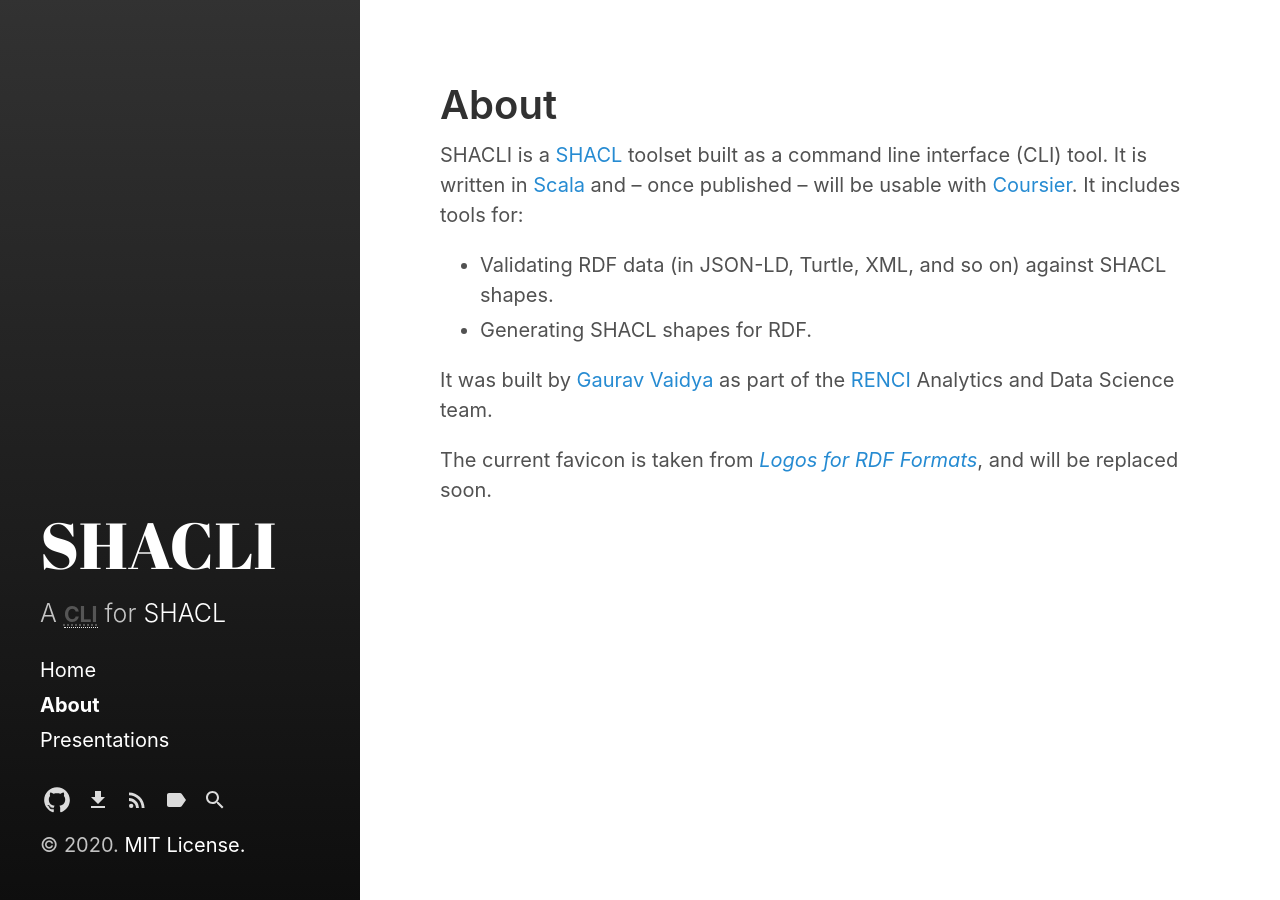
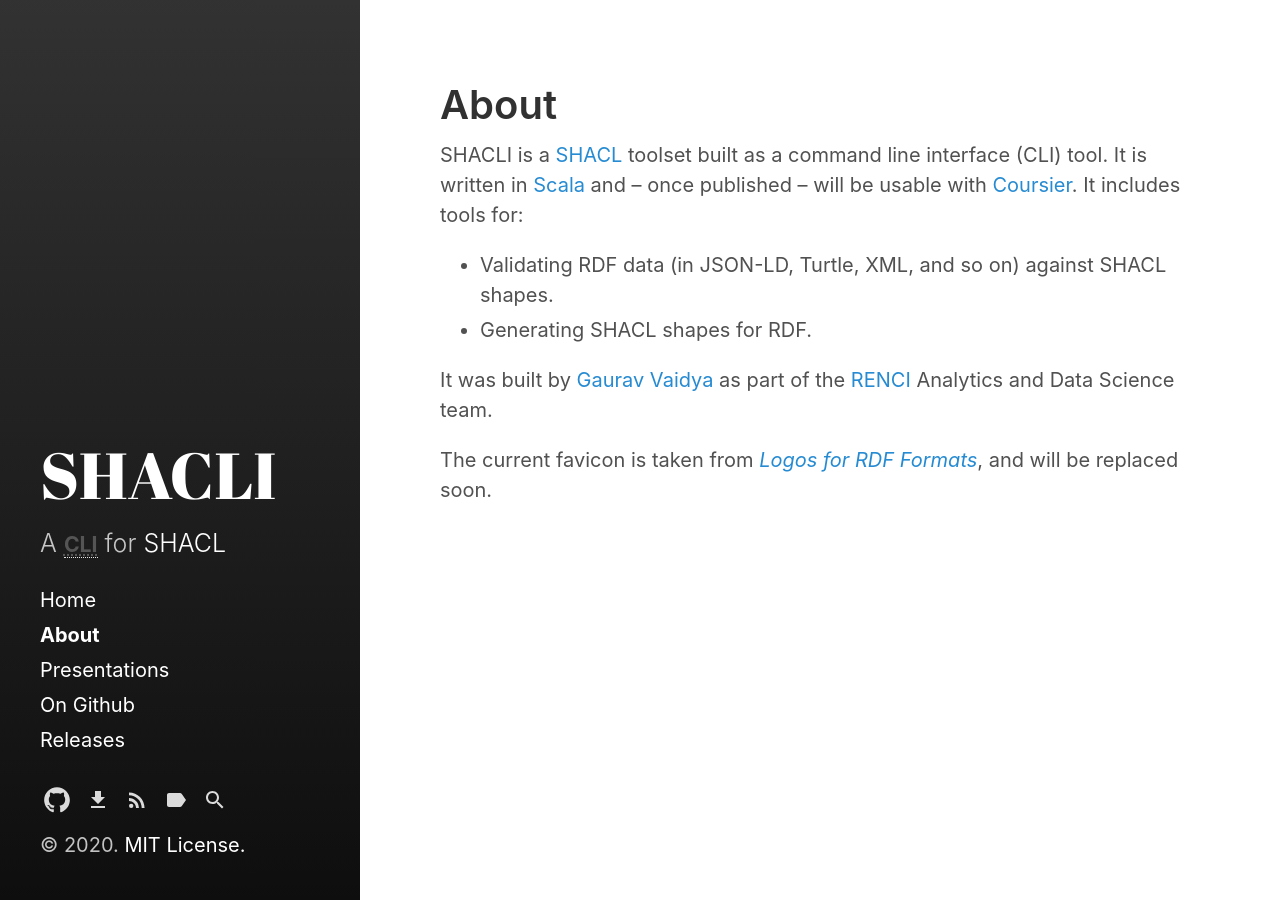
Before and after one commit to gaurav/shacli, a Jekyll site: the page built from docs/about.md, in a window 1280 px wide. Built offline with Jekyll 4.4.1, drawn with Linux system fonts in a browser that asks for light colours.

Commit message:
Added links to Github page.

```diff
--- a/docs/_includes/custom-nav-links.html
+++ b/docs/_includes/custom-nav-links.html
@@ -1 +1,5 @@
 <!-- Optional additional links to insert in sidebar nav -->
+<a class="github-link"
+    href="https://github.com/gaurav/shacli">On Github</a>
+<a class="download-link"
+    href="https://github.com/gaurav/shacli/releases">Releases</a>
```
